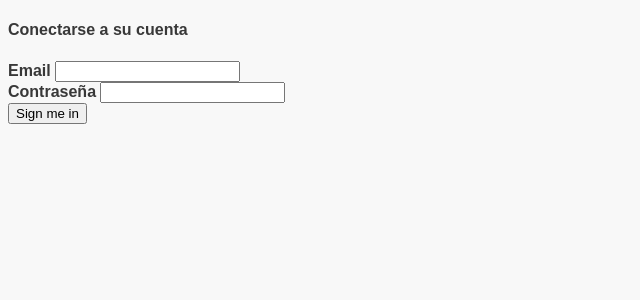
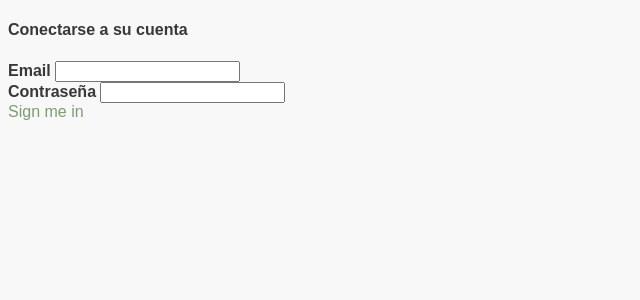
Before and after one commit to lamedinaa/proyecto_cloud, a Flask app: page / in a window 1280 px wide. Shown: the top 300 px of the page, without its empty margins (0-640 px from the left). Run offline with Flask 2, Linux system fonts and the light colour scheme; some libraries are stand-ins or nearby versions.

Commit message:
redirectionamiento

```diff
--- a/Templates/Front/base.html
+++ b/Templates/Front/base.html
@@ -32,7 +32,7 @@
                                             <input type="password" class="form-control" value="">
                                         </div>
                                         <div class="text-center">
-                                            <button type="submit" class="btn btn-primary btn-block">Sign me in</button>
+                                            <a type="submit" class="btn btn-primary btn-block" href="{{url_for('escritorio')}}">Sign me in</a>
                                         </div>
                                     </form>
                                 </div>
```
